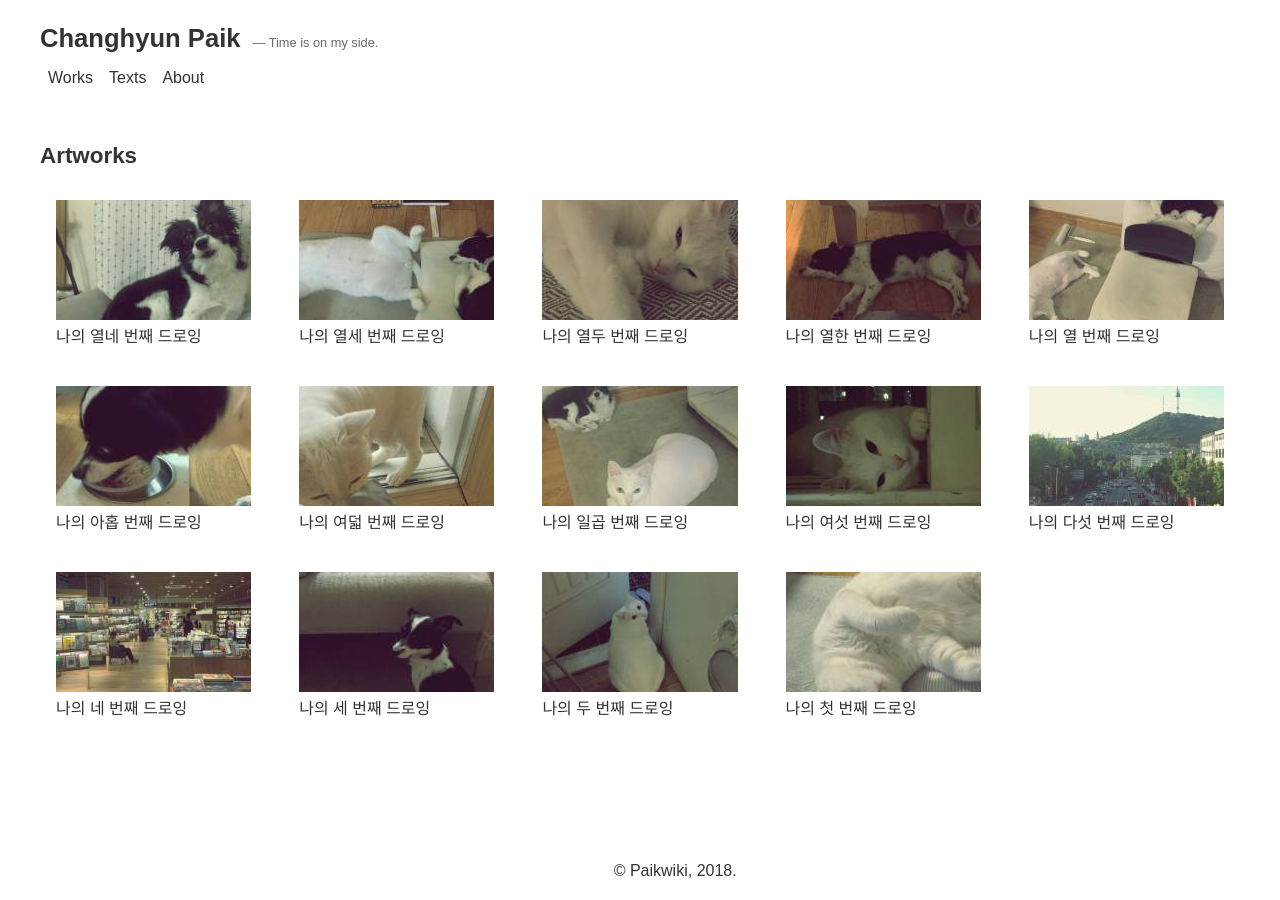
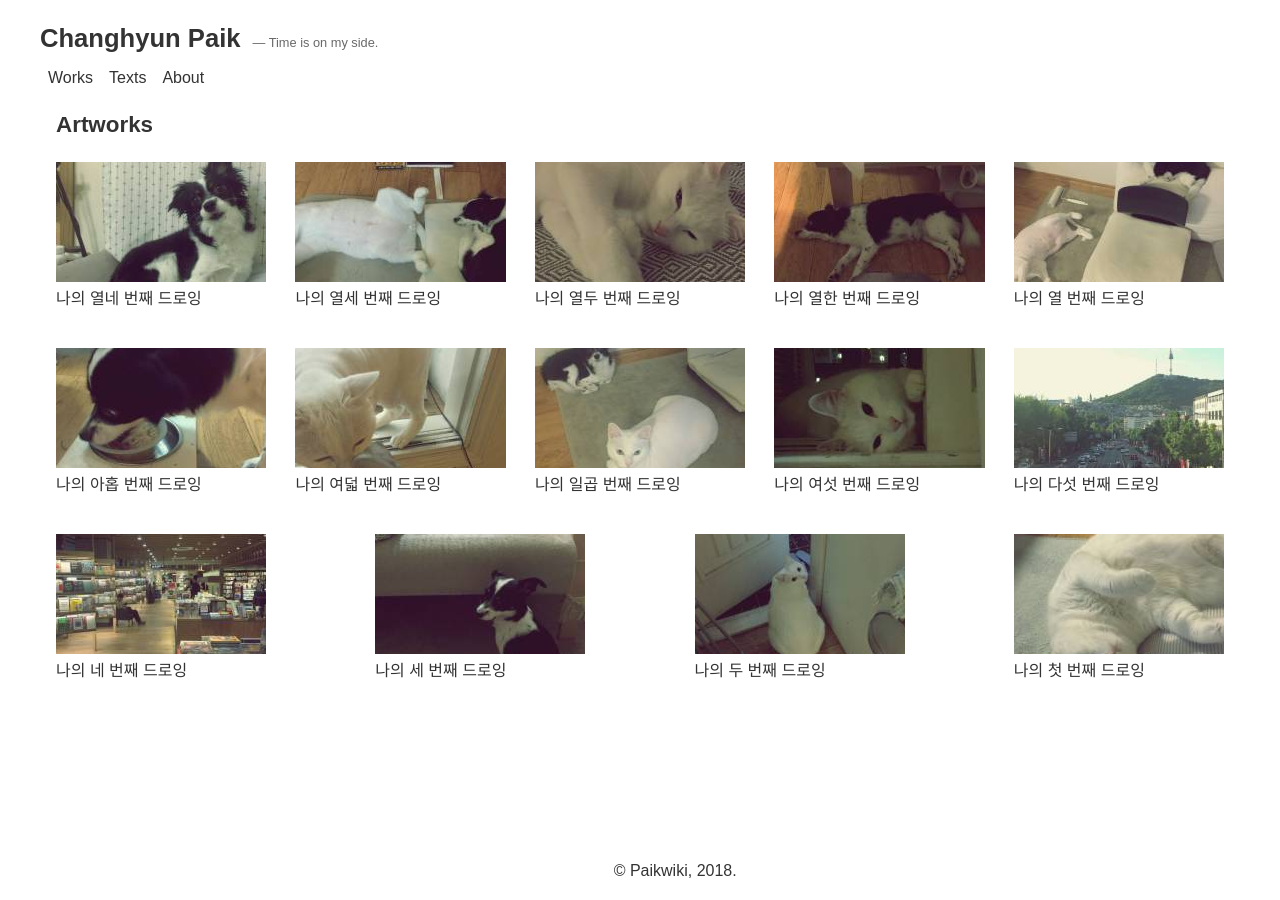
Before and after one commit to paikwiki/jt-alpha, a Jekyll site: the page built from index.html, in a window 1280 px wide. Built offline with Jekyll 4.4.1, drawn with Linux system fonts in a browser that asks for light colours.

Commit message:
Modify artworks layout with flex, but :fearful:

```diff
--- a/_sass/layout.scss
+++ b/_sass/layout.scss
@@ -22,6 +22,7 @@
       ul {
         display: flex;
         flex-wrap: wrap;
+        margin: 1rem 0 0 0;
         padding-left: 0;
         li {
           padding: 0.5rem;
@@ -32,9 +33,10 @@
     }
   }
   .site-content {
+    padding: 0 1.5rem;
     header {
-      padding: 0.5rem;
       h1 {
+        margin: 0.5rem 0;
         font-size: 1.4rem;
       }
     }
@@ -42,16 +44,17 @@
       .artworks-list {
         display: flex;
         flex-wrap: wrap;
+        flex-flow: row wrap;
+        justify-content: space-between;
         margin: 0;
         padding-left: 0;
         li {
-          padding: 0.5rem;
-          width: 20%;
+          padding: 1rem 0;
+          width: 18%;
           list-style: none;
           box-sizing: border-box;
           figure {
             margin: 0;
-            padding: 0 1rem 1rem 1rem;
             >a {
               display: flex;
               overflow: hidden;
```
